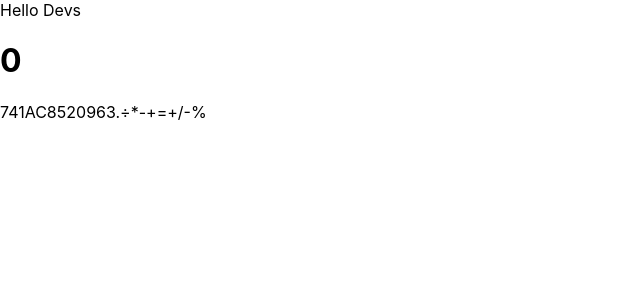
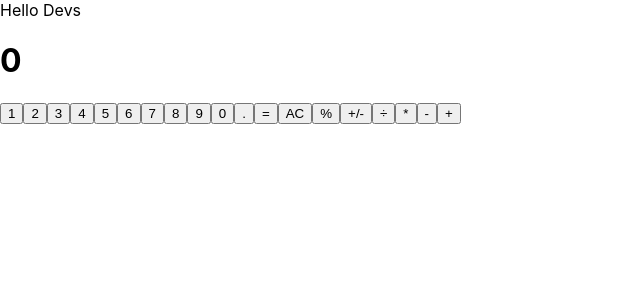
Before and after one commit to Kandy-Peter/math-magicians, a React (Create React App) app: page / in a window 1280 px wide. Shown: the top 300 px of the page, without its empty margins (0-640 px from the left). Built offline with nearby package versions, Linux system fonts and the light colour scheme.

Commit message:
reduce line of codes

```diff
--- a/src/components/Calculator.js
+++ b/src/components/Calculator.js
@@ -4,14 +4,13 @@ export default class Calculator extends React.Component {
   constructor (props) {
     super(props);
     this.state = {
-      numbers: ["1", "2", "3", "4", "5", "6", "7", "8", "9", "0"],
+      numbers: ["1", "2", "3", "4", "5", "6", "7", "8", "9", "0",".", "=", "AC", "%", "+/-"],
       operators: ["÷", "*", "-", "+"],
-      sign: [".", "=", "AC", "%", "+/-"],
       displayChars: "0",
     };
   }
   render() {
-    const btns = this.state;
+    const arrBtn = [...this.state.numbers, ...this.state.operators];
     return (
       <div className = "container-fluid">
         <div></div><div className="col-xs-12">
@@ -20,24 +19,11 @@ export default class Calculator extends React.Component {
             </div>
         </div>
         <div className = "row"></div>
-        <div className = "row"> <div></div>
+        <div className = "row">
           <div className = "buttonContainer">
-              {btns.numbers[6]}
-              {btns.numbers[3]}
-              {btns.numbers[0]}
-              {btns.sign[2]}
-              {btns.numbers[7]}
-              {btns.numbers[4]}
-              {btns.numbers[1]}
-              {btns.numbers[9]}
-              {btns.numbers[8]}
-              {btns.numbers[5]}
-              {btns.numbers[2]}
-              {btns.sign[0]}
-              {btns.operators}
-              {btns.sign[1]}
-              {btns.sign[4]}
-              {btns.sign[3]}
+              {arrBtn.map((btn) => (<button type="button" key={btn}id={btn}>
+                {btn}
+              </button>))}
           </div>
         </div>
       </div>
```
